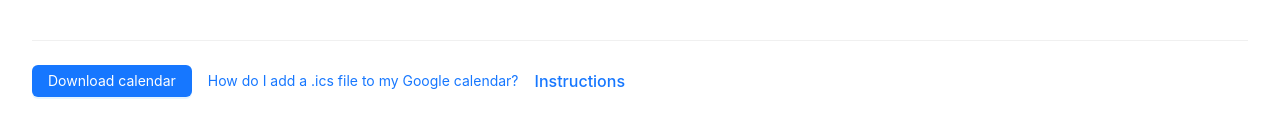
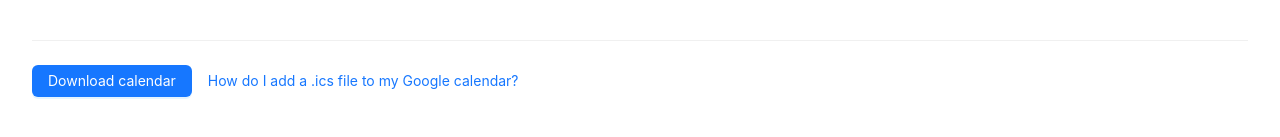
Before and after one commit to dartmouth-cs98-23f/hack-a-thing-1-pfeff-gnibus, a React (Vite) app: page / in a window 1280 px wide. Shown: the part 633-770 px from the top of the page. Built offline with nearby package versions, Linux system fonts and the light colour scheme.

Commit message:
fixed routes

```diff
--- a/src/App.tsx
+++ b/src/App.tsx
@@ -147,11 +147,9 @@ function App() {
 
       <Button type="primary" onClick={() => handleDownload()}>Download calendar</Button>
 
-      <Button type="link" onClick={() => window.open("/instructions", "_blank")}>
-        How do I add a .ics file to my Google calendar?
-      </Button>
-
-      <NavLink to="/instructions">Instructions</NavLink>
+      <NavLink to="/instructions" target="_blank">
+        <Button type="link">How do I add a .ics file to my Google calendar?</Button>
+      </NavLink>
     </>
   );
 }
```
